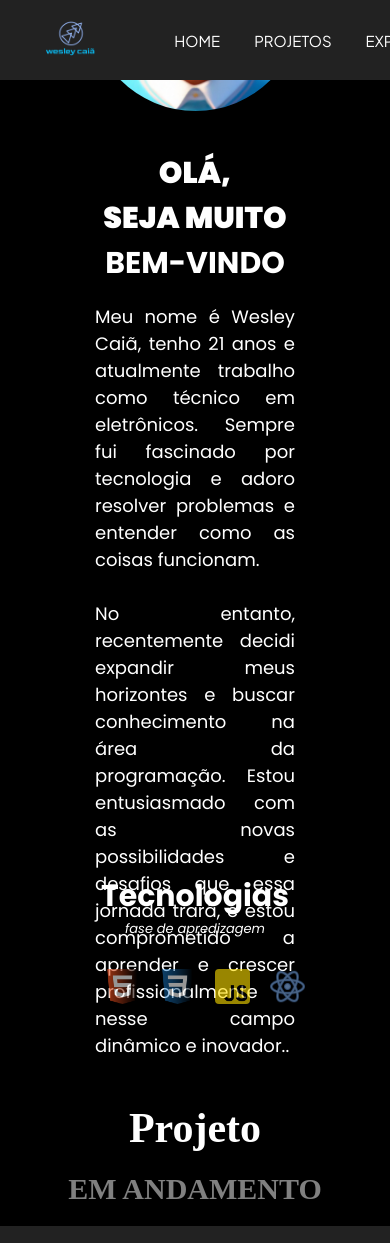
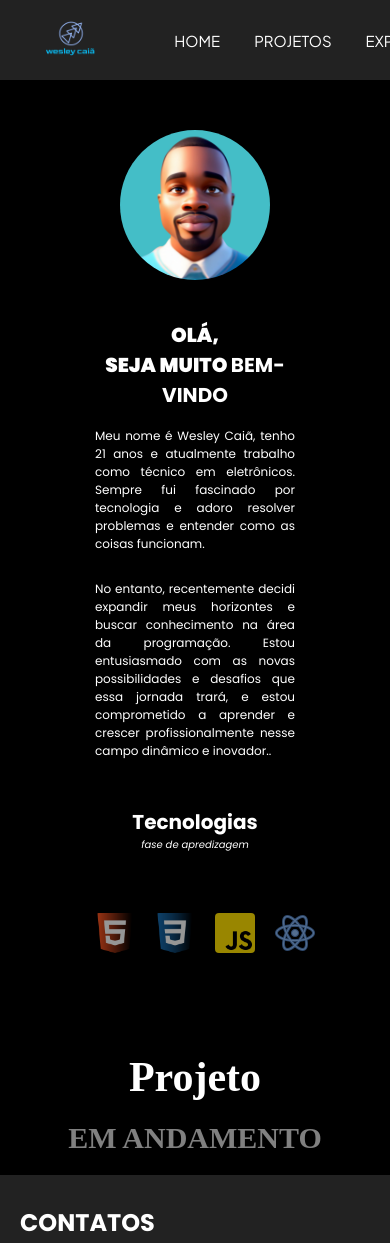
Before and after one commit to wesley-caia/portifolio-01, a plain HTML site: page index.html in a window 390 px wide. Shown: the top 1243 px of the page. Drawn offline with Linux system fonts and the light colour scheme.

Commit message:
responsivo t1

```diff
--- a/style.css
+++ b/style.css
@@ -53,7 +53,7 @@ align-items: center;
     flex-direction: column;
     align-items: center;
     justify-content: center;
-    height: calc(100vh - 80px);
+    /* height: calc(100vh - 80px); */
 }
 .foto div{
     max-width: 60%;
@@ -61,7 +61,7 @@ align-items: center;
 
 }
 .foto img{
-    width: 213px;
+    max-width: 200px;
     border-radius: 50%;
     margin: 50px 0px 40px 0px;
 }
@@ -109,8 +109,9 @@ align-items: center;
 
 }
 .fullstack img{
-    width: 35px;
+    width: 50px;
     margin-left: 20px;
+    margin-top: 80px;
     margin-bottom: 80px;
     opacity: 60%;
     border-radius: 4px;
@@ -157,6 +158,8 @@ footer{
 }
 .rodapé p{
     text-align: justify;
+    padding: 10px 0 10px 20px;
+    margin-right: 40px;
 }
 
 
@@ -164,4 +167,37 @@ footer{
     margin-top: 20px;
     width: 60px;
     padding: 10px 0 10px 20px;
+
 }
+
+@media (max-width: 900px) {
+   body{
+    background: cover;
+   }
+    /* inicio foto */
+    .foto h1{
+        font-size: 20px;
+    }
+    .foto p{
+        font-size: 12px;
+    }
+
+    .foto img{
+        max-width: 150px;
+    }
+    /* inicio tecnologia */
+    .tecnologia h2{
+        font-size: 20px;
+    }
+    .tecnologia p{
+        font-size: 10px;
+    }
+
+    .fullstack img{
+    margin-top: 30px;
+    width: 40px;
+    }
+
+
+
+}
```
